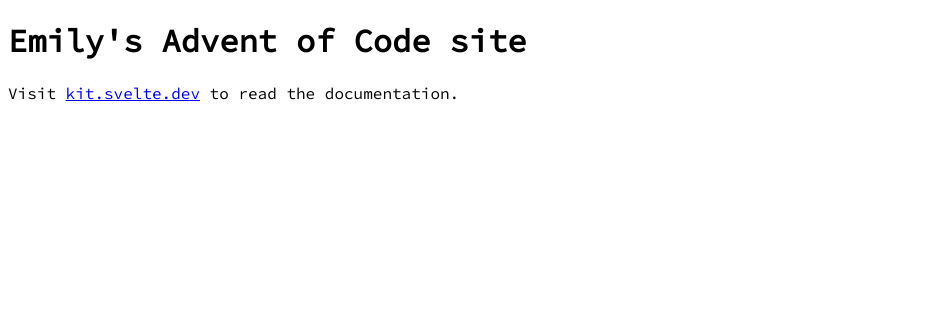
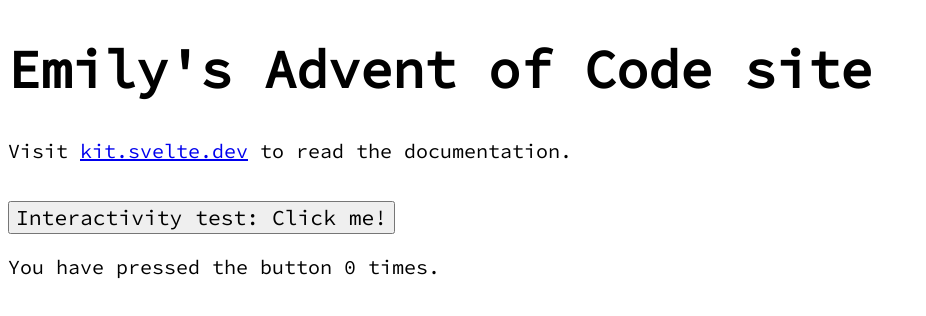
Before and after one commit to emilyhunt/advent-of-code, a SvelteKit app: page / in a window 1280 px wide. Shown: the top 316 px of the page, without its empty margins (0-926 px from the left). Built offline with nearby package versions, Linux system fonts and the light colour scheme.

Commit message:
Interactive template site

```diff
--- a/src/routes/+page.svelte
+++ b/src/routes/+page.svelte
@@ -1,11 +1,34 @@
+<script>
+    let count = 0;
+
+    function handleClick() {
+        count += 1;
+    }
+</script>
+
+
 <h1>Emily's Advent of Code site</h1>
 <p>Visit <a href="https://kit.svelte.dev">kit.svelte.dev</a> to read the documentation.</p>
+
+<br>
+
+<button on:click={handleClick}>
+	Interactivity test: Click me!
+</button>
+
+<p>You have pressed the button {count} {count === 1 ? 'time' : 'times'}.</p>
 
 <style>
     h1 {
         font-family: 'Source Code Pro', monospace;
+        font-size: 40pt;
     }
     p {
        font-family: 'Source Code Pro', monospace;
+       font-size: 15pt;
+    }
+    button {
+        font-family: 'Source Code Pro', monospace;
+        font-size: 16pt;
     }
 </style>
```
Also changed, not shown: 24 other files (tests, documents, lock files or other folders).
